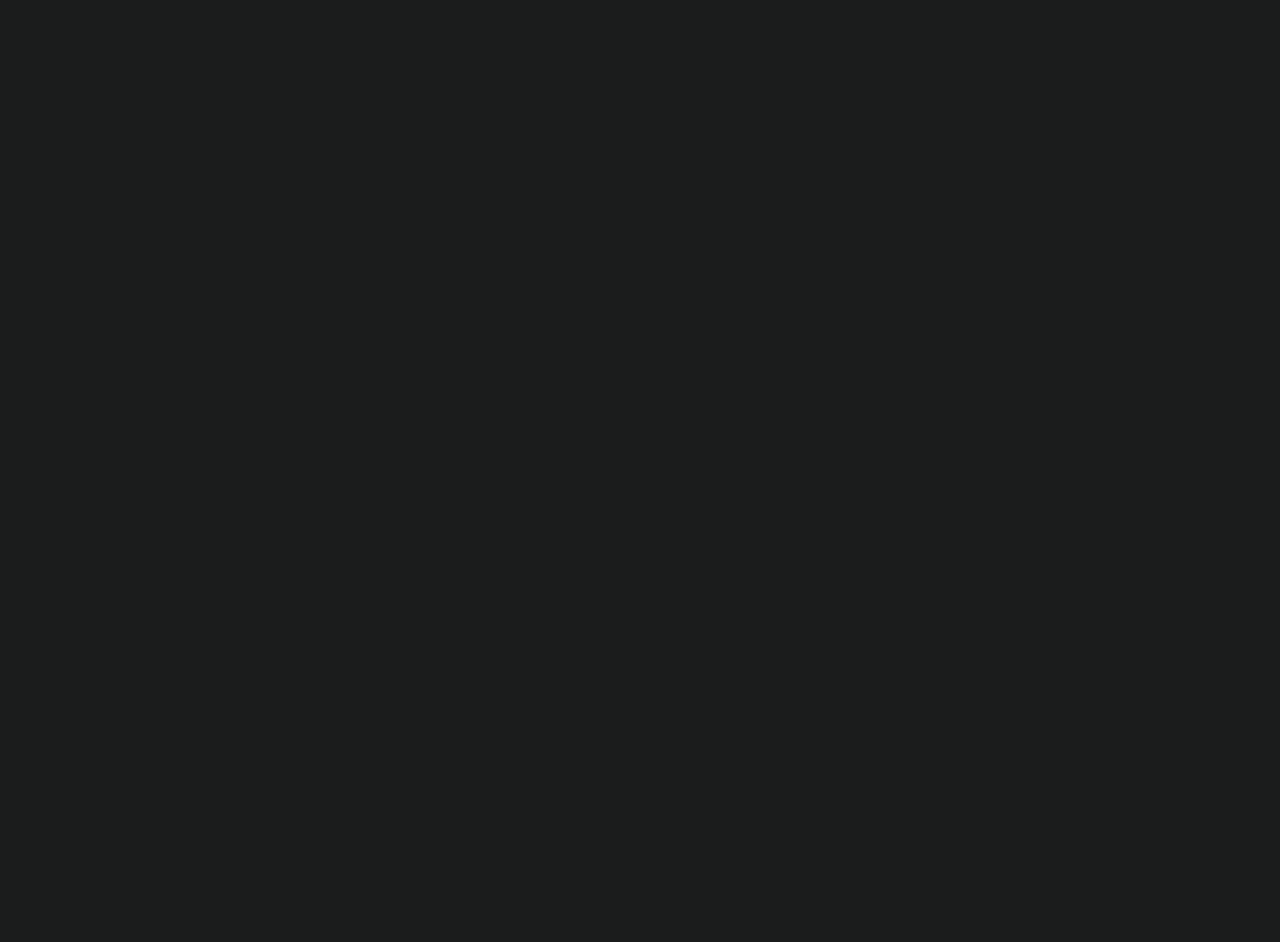
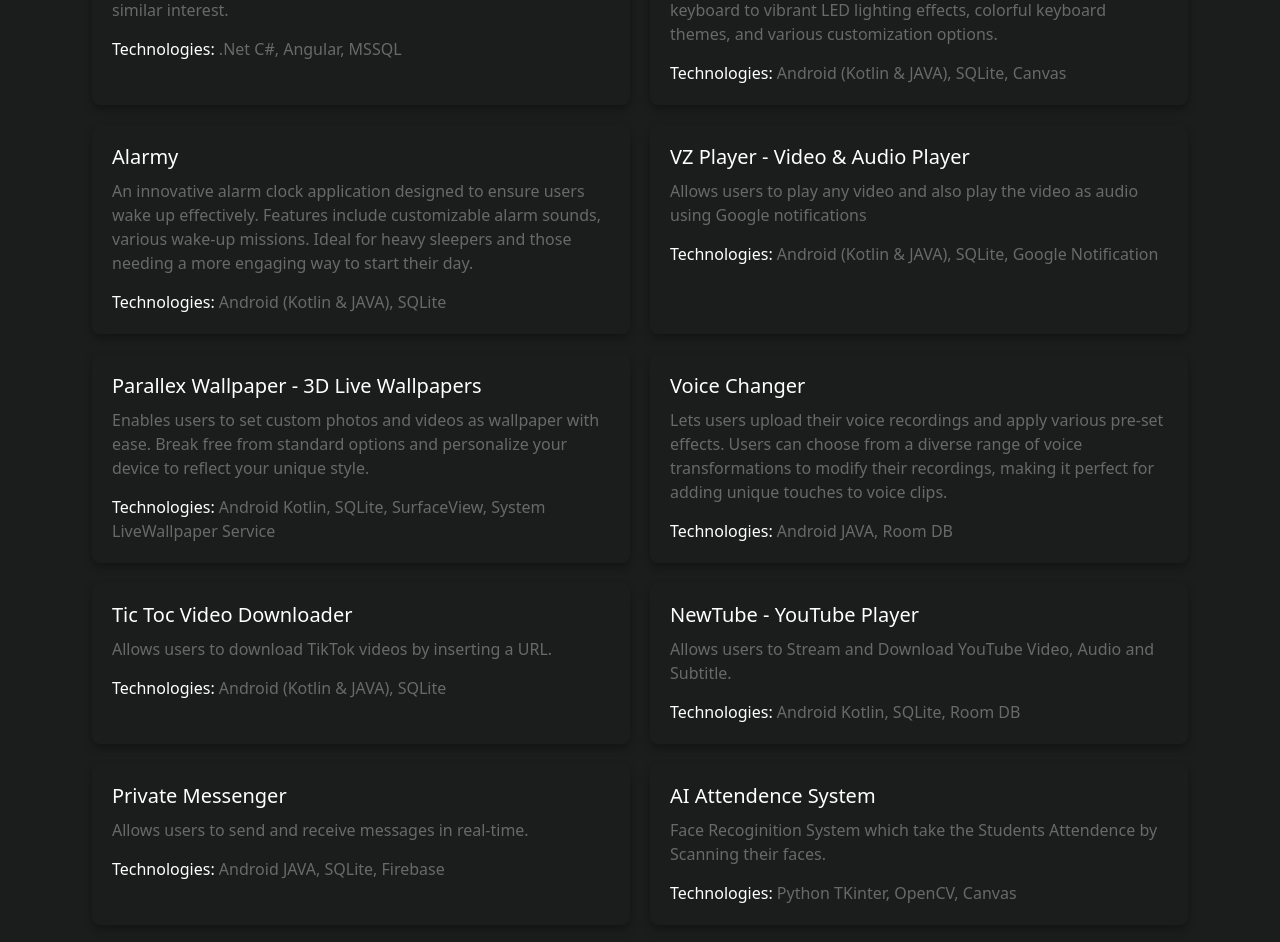
Before and after one commit to iamgauravn/gaurav-dev, an Angular app: page /projects in a window 1280 px wide. Shown: the part 940-1882 px from the top of the page. Before the commit the page ends 800 px from the top, so only its background shows below. Built offline with nearby package versions, Linux system fonts and the light colour scheme.

Commit message:
layout fix & more project added

```diff
--- a/src/app/pages/education/education.component.html
+++ b/src/app/pages/education/education.component.html
@@ -1,5 +1,5 @@
 <!-- Education Section -->
-<div class="education-container">
+<div class="container">
     <div class="education-content">
 
         <div class="education-item">
@@ -20,7 +20,7 @@
 </div>
 
 <!-- Certification Section -->
-<div class="certification-container">
+<div class="container">
     <h2>Certifications</h2>
     <div class="certification-content">
 
--- a/src/app/pages/experience/experience.component.html
+++ b/src/app/pages/experience/experience.component.html
@@ -1,4 +1,4 @@
-<div class="experience-container">
+<div class="container">
     <div class="experience-content">
 
         <div class="experience-item">
--- a/src/app/pages/projects/projects.component.css
+++ b/src/app/pages/projects/projects.component.css
@@ -62,3 +62,7 @@ p {
 #tech {
     color: #686968;
 }
+
+.content {
+    margin-bottom: 5%;
+}
--- a/src/app/pages/projects/projects.component.html
+++ b/src/app/pages/projects/projects.component.html
@@ -1,6 +1,6 @@
 <div class="container">
     <div class="content">
-        <h2 id="projects-header">Projects I've Worked On</h2>
+        <h2 id="projects-header">Projects I've Worked On </h2>
         <div class="projects">
             <div class="project">
                 <h3>CSMS: EV Charger Management System</h3>
@@ -53,6 +53,103 @@
             </div>
 
         </div>
+
+        <h2 id="projects-header" style="margin-top: 35px;">Projects I've Made </h2>
+
+        <div class="projects">
+
+            <div class="project">
+                <h3> Code Pluse </h3>
+                <p>CodePluse also folks to create & read the blogs post with there similar interest.</p>
+                <a> Technologies: </a>
+                <a id="tech">
+                    .Net C#, Angular, MSSQL
+                </a>
+            </div>
+
+            <div class="project">
+                <h3> LED Keyboard - Custom Themes & Fonts </h3>
+                <p>Neon LED Keyboard is a free keyboard app that changes your keyboard to vibrant LED lighting effects, colorful keyboard themes, and various customization options.</p>
+                <a> Technologies: </a>
+                <a id="tech">
+                    Android (Kotlin & JAVA), SQLite, Canvas
+                </a>
+            </div>
+
+            <div class="project">
+                <h3> Alarmy </h3>
+                <p>An innovative alarm clock application designed to ensure users wake up effectively. Features include customizable alarm sounds, various wake-up missions. Ideal for heavy sleepers and those needing a more engaging way to start their day.</p>
+                <a> Technologies: </a>
+                <a id="tech">
+                    Android (Kotlin & JAVA), SQLite
+                </a>
+            </div>
+
+            <div class="project">
+                <h3> VZ Player - Video & Audio Player </h3>
+                <p>Allows users to play any video and also play the video as audio using Google notifications</p>
+                <a> Technologies: </a>
+                <a id="tech">
+                    Android (Kotlin & JAVA), SQLite, Google Notification
+                </a>
+            </div>
+
+            <div class="project">
+                <h3> Parallex Wallpaper - 3D Live Wallpapers </h3>
+                <p>Enables users to set custom photos and videos as wallpaper with ease. Break free from standard options and personalize your device to reflect your unique style.</p>
+                <a> Technologies: </a>
+                <a id="tech">
+                    Android Kotlin, SQLite, SurfaceView, System LiveWallpaper Service
+                </a>
+            </div>
+
+            <div class="project">
+                <h3> Voice Changer </h3>
+                <p>Lets users upload their voice recordings and apply various pre-set effects. Users can choose from a diverse range of voice transformations to modify their recordings, making it perfect for adding unique touches to voice clips.</p>
+                <a> Technologies: </a>
+                <a id="tech">
+                    Android JAVA, Room DB
+                </a>
+            </div>
+
+            <div class="project">
+                <h3> Tic Toc Video Downloader </h3>
+                <p>Allows users to download TikTok videos by inserting a URL.</p>
+                <a> Technologies: </a>
+                <a id="tech">
+                    Android (Kotlin & JAVA), SQLite
+                </a>
+            </div>
+
+            <div class="project">
+                <h3> NewTube - YouTube Player </h3>
+                <p>Allows users to Stream and Download YouTube Video, Audio and Subtitle.</p>
+                <a> Technologies: </a>
+                <a id="tech">
+                    Android Kotlin, SQLite, Room DB
+                </a>
+            </div>
+
+            <div class="project">
+                <h3> Private Messenger </h3>
+                <p>Allows users to send and receive messages in real-time.</p>
+                <a> Technologies: </a>
+                <a id="tech">
+                    Android JAVA, SQLite, Firebase
+                </a>
+            </div>
+
+            <div class="project">
+                <h3> AI Attendence System </h3>
+                <p>Face Recoginition System which take the Students Attendence by Scanning their faces.</p>
+                <a> Technologies: </a>
+                <a id="tech">
+                    Python TKinter, OpenCV, Canvas
+                </a>
+            </div>
+
+        </div>
+
     </div>
 
 </div>
```
